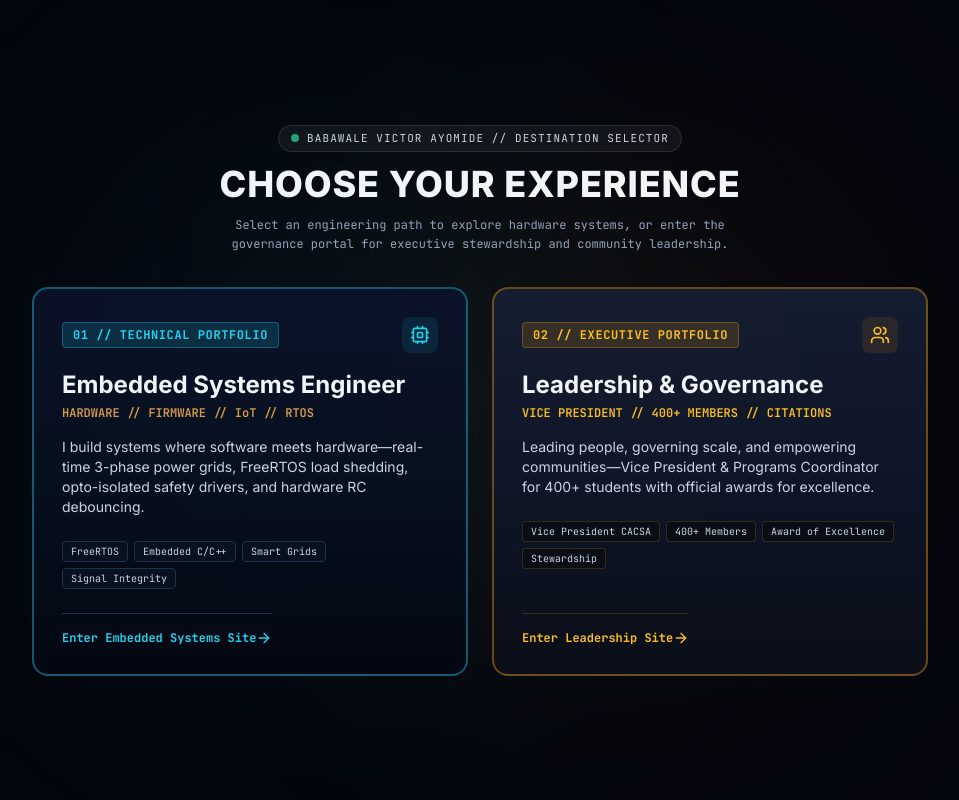
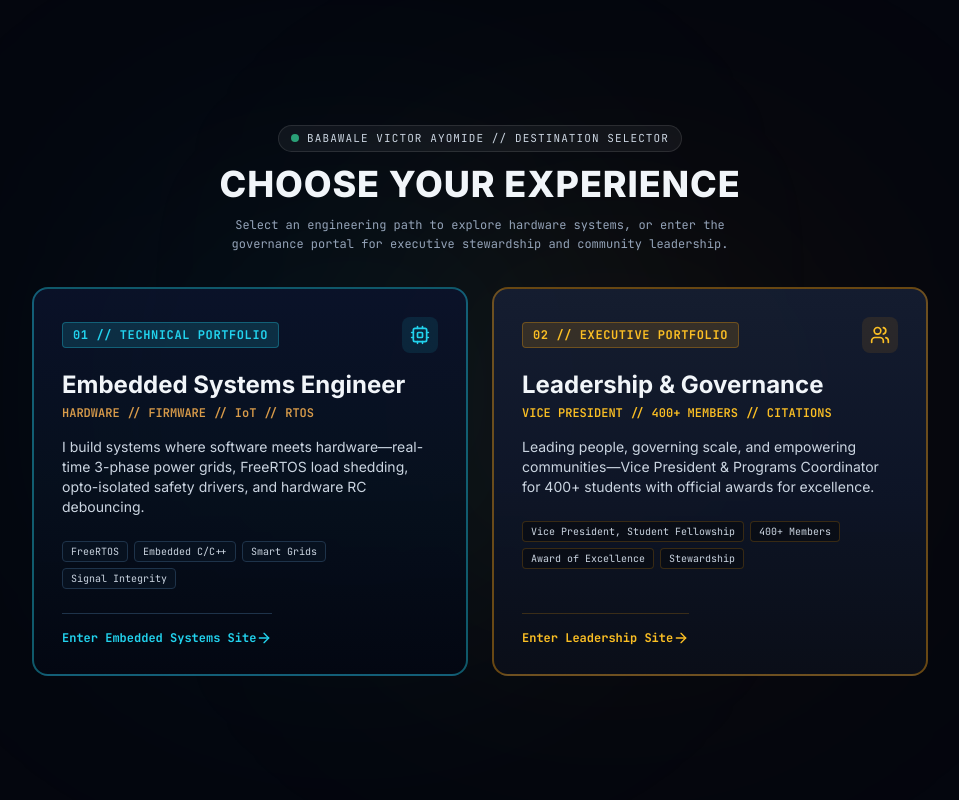
Before and after one commit to Jaykay73/victor-babawale-portfolio, a Next.js app: page / in a window 1280 px wide. Shown: the top 800 px of the page, without its empty margins (160-1119 px from the left). Built offline with nearby package versions, Linux system fonts and the light colour scheme.

Commit message:
chore(content): replace all Christ Apostolic Church / CACSA references with Student Fellowship

```diff
--- a/src/components/LeadershipSection.tsx
+++ b/src/components/LeadershipSection.tsx
@@ -132,7 +132,7 @@ export default function LeadershipSection() {
                   <div className="p-5 space-y-2">
                     <div className="flex items-center justify-between text-[10px] font-mono text-eng-copper">
                       <span>{award.category}</span>
-                      <span>CACSA UNILORIN</span>
+                      <span>Student Fellowship UNILORIN</span>
                     </div>
                     <h4 className="text-base font-bold text-slate-primary font-sans">
                       {award.title}
--- a/src/components/LoadingScreen.tsx
+++ b/src/components/LoadingScreen.tsx
@@ -215,7 +215,7 @@ export default function LoadingScreen() {
                   </p>
 
                   <div className="flex flex-wrap gap-1.5 pt-2 font-mono text-[10px] text-slate-300">
-                    <span className="px-2 py-0.5 rounded bg-[#090D16] border border-amber-500/20 text-slate-300">Vice President CACSA</span>
+                    <span className="px-2 py-0.5 rounded bg-[#090D16] border border-amber-500/20 text-slate-300">Vice President, Student Fellowship</span>
                     <span className="px-2 py-0.5 rounded bg-[#090D16] border border-amber-500/20 text-slate-300">400+ Members</span>
                     <span className="px-2 py-0.5 rounded bg-[#090D16] border border-amber-500/20 text-slate-300">Award of Excellence</span>
                     <span className="px-2 py-0.5 rounded bg-[#090D16] border border-amber-500/20 text-slate-300">Stewardship</span>
--- a/src/components/leadership/LeadershipFooter.tsx
+++ b/src/components/leadership/LeadershipFooter.tsx
@@ -79,7 +79,7 @@ export default function LeadershipFooter() {
             &copy; {new Date().getFullYear()} Babawale Victor Ayomide. All rights reserved.
           </div>
           <div className="flex items-center gap-2 text-slate-400">
-            <span>Christ Apostolic Church Students Association // University of Ilorin</span>
+            <span>Student Fellowship // University of Ilorin</span>
           </div>
         </div>
       </div>
--- a/src/components/leadership/LeadershipHero.tsx
+++ b/src/components/leadership/LeadershipHero.tsx
@@ -35,7 +35,7 @@ export default function LeadershipHero() {
 
             {/* Role & Summary */}
             <p className="text-lg sm:text-xl text-slate-300 font-sans leading-relaxed max-w-2xl">
-              I am <strong className="text-slate-100">Babawale Victor Ayomide</strong>—an executive student leader, former <strong className="text-amber-400">Vice President</strong> and <strong className="text-amber-400">Programs Coordinator</strong> of the Christ Apostolic Church Students Association (CACSA), University of Ilorin.
+              I am <strong className="text-slate-100">Babawale Victor Ayomide</strong>—an executive student leader, former <strong className="text-amber-400">Vice President</strong> and <strong className="text-amber-400">Programs Coordinator</strong> of the Student Fellowship, University of Ilorin.
             </p>
 
             <p className="text-sm sm:text-base text-slate-400 leading-relaxed max-w-2xl font-sans">
@@ -99,7 +99,7 @@ export default function LeadershipHero() {
                   Babawale Victor Ayomide
                 </div>
                 <div className="text-slate-400 text-[11px] font-sans">
-                  Vice President &amp; Executive Council Member, CACSA
+                  Vice President &amp; Executive Council Member, Student Fellowship
                 </div>
               </div>
             </div>
--- a/src/data/portfolioData.ts
+++ b/src/data/portfolioData.ts
@@ -260,9 +260,9 @@ export const EXPERIENCE_PROGRESSION: WorkExperience[] = [
 
 export const LEADERSHIP: LeadershipRole[] = [
   {
-    id: "cacsa-vp",
+    id: "sf-vp",
     role: "Vice President",
-    organization: "Christ Apostolic Church Students Association",
+    organization: "Student Fellowship",
     institution: "University of Ilorin, Nigeria",
     period: "2025 – 2026",
     communitySize: "400+ Student Members",
@@ -276,9 +276,9 @@ export const LEADERSHIP: LeadershipRole[] = [
     ],
   },
   {
-    id: "cacsa-programs",
+    id: "sf-programs",
     role: "Programs Coordinator",
-    organization: "Christ Apostolic Church Students Association",
+    organization: "Student Fellowship",
     institution: "University of Ilorin, Nigeria",
     period: "2023 – 2025",
     communitySize: "400+ Student Members",
@@ -297,7 +297,7 @@ export const AWARDS: AwardItem[] = [
   {
     id: "most-influential",
     title: "Most Influential Award",
-    issuer: "CACSA UNILORIN Final Year Brethren",
+    issuer: "Student Fellowship UNILORIN Final Year Brethren",
     category: "Leadership & Community Impact",
     citation:
       "Award of Recognition presented in recognition of exceptional influence, exemplary leadership, and unwavering commitment to inspiring positive change and making a lasting impact within the community.",
@@ -306,7 +306,7 @@ export const AWARDS: AwardItem[] = [
   {
     id: "leadership-excellence",
     title: "Leadership Excellence Award",
-    issuer: "CACSA UNILORIN Final Year Brethren",
+    issuer: "Student Fellowship UNILORIN Final Year Brethren",
     category: "Executive Governance",
     citation:
       "Award of Recognition for Leadership Excellence in recognition of exceptional leadership, unwavering dedication to service, and remarkable ability to inspire, guide, and positively influence others through exemplary character and commitment to excellence.",
@@ -315,7 +315,7 @@ export const AWARDS: AwardItem[] = [
   {
     id: "certificate-of-service",
     title: "Certificate of Service",
-    issuer: "CACSA UNILORIN, PS Chapter",
+    issuer: "Student Fellowship UNILORIN, PS Chapter",
     category: "Institutional Service",
     citation:
       "Presented in recognition of faithful service, dedication, and commitment to student welfare, organizational governance, and community coordination.",
```
Also changed, not shown: 1 other file (tests, documents, lock files or other folders).
